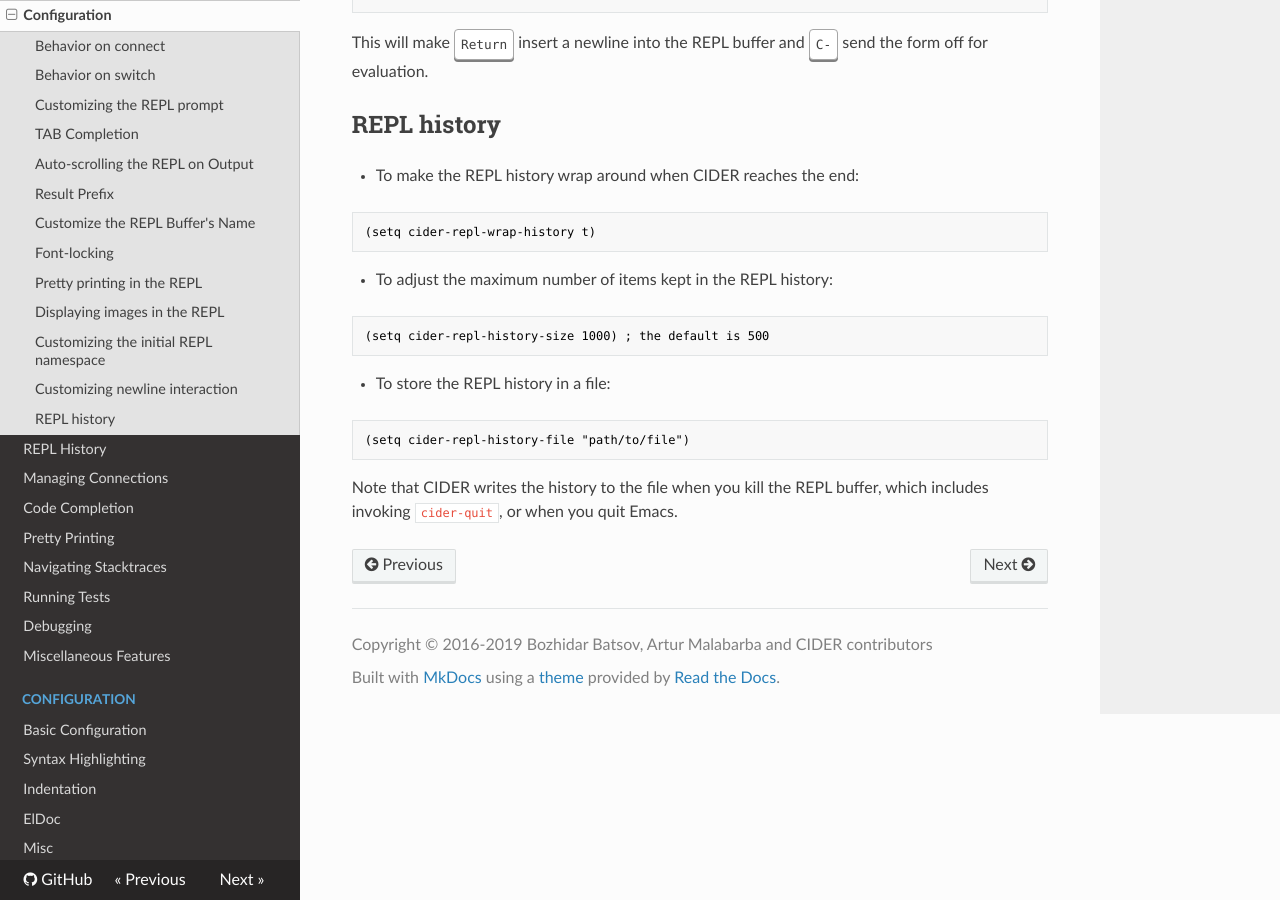
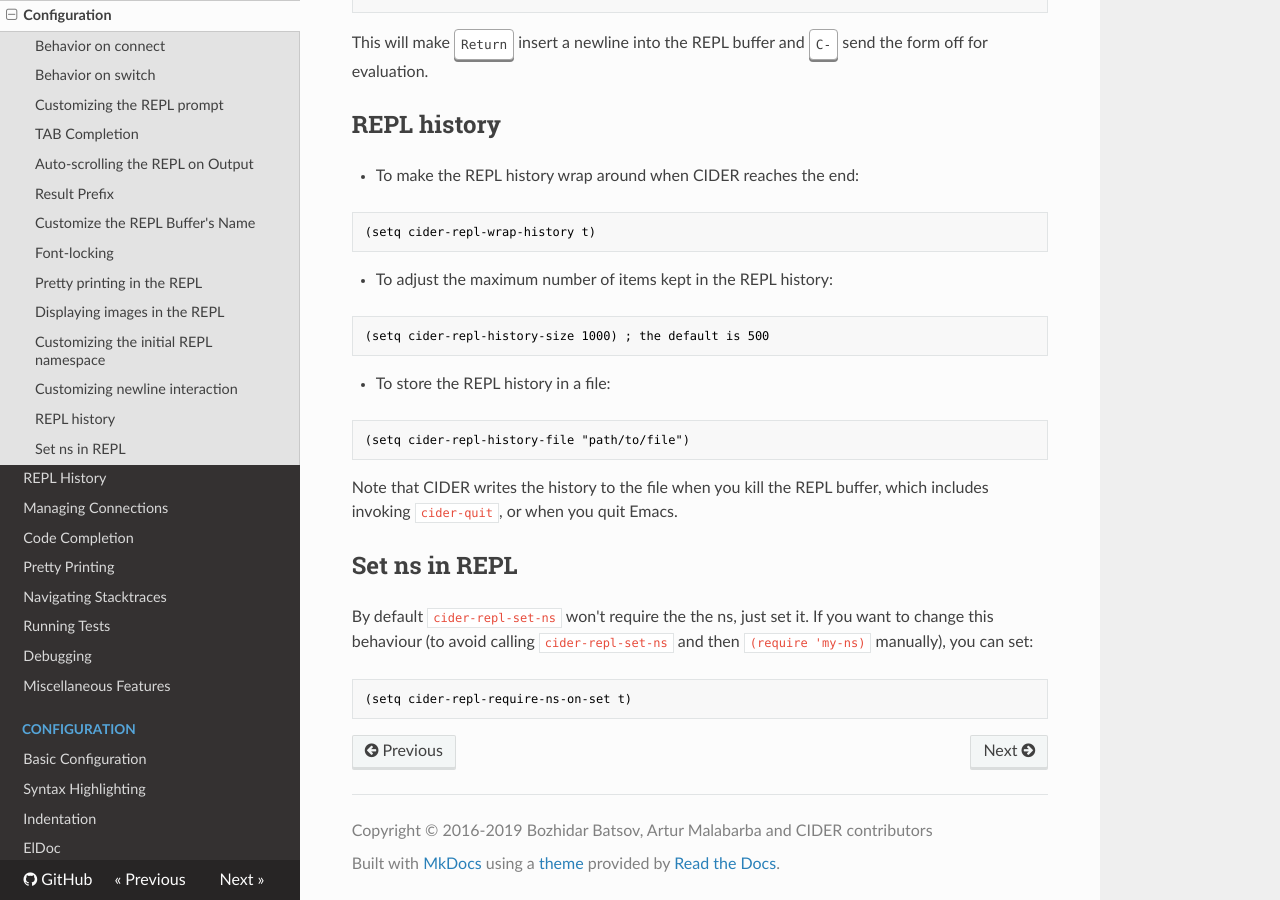
Before and after one commit to clojure-emacs/cider, an MkDocs documentation site: the page built from doc/repl/configuration.md, in a window 1280 px wide and 900 px high, scrolled down 4047 px. Built offline with MkDocs 1.6.1, drawn with Linux system fonts in a browser that asks for light colours; nearby versions of some CDN libraries; old or Windows-style settings are respelled for this version of MkDocs.

Commit message:
[Fix #2495] Add option to require ns before setting it in the repl
Allow CIDER to require the namespace when calling `cider-repl-set-ns`.

````diff
--- a/doc/repl/configuration.md
+++ b/doc/repl/configuration.md
@@ -230,3 +230,10 @@ and <kbd>C-<Return></kbd> send the form off for evaluation.
 
 Note that CIDER writes the history to the file when you kill the REPL
 buffer, which includes invoking `cider-quit`, or when you quit Emacs.
+
+## Set ns in REPL
+
+By default `cider-repl-set-ns` won't require the the ns, just set it. If you want to change this behaviour (to avoid calling `cider-repl-set-ns` and then `(require 'my-ns)` manually), you can set:
+```el
+(setq cider-repl-require-ns-on-set t)
+```
````
Also changed, not shown: CHANGELOG.md (+1 -0 lines), 1 other file.
